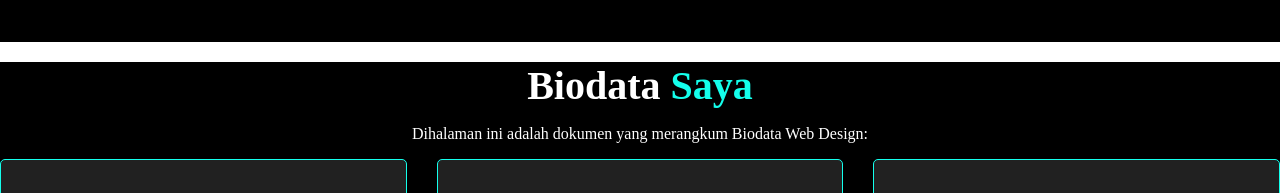
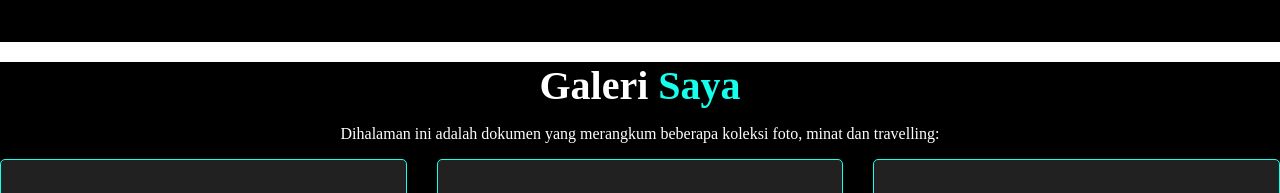
Before and after one commit to Rblhds75/Website, a plain HTML site: page index.html in a window 1280 px wide. Shown: the part 5622-5815 px from the top of the page. Drawn offline with Linux system fonts and the light colour scheme.

Commit message:
Update index.html

```diff
--- a/index.html
+++ b/index.html
@@ -396,8 +396,8 @@
         <!-- Galeri-->
         <section id="galeri">
             <div class="wrapper">
-                <h4>Biodata <span>Saya</span></h4>
-                <p>Dihalaman ini adalah dokumen yang merangkum Biodata Web Design:</p>
+                <h4>Galeri <span>Saya</span></h4>
+                <p>Dihalaman ini adalah dokumen yang merangkum beberapa koleksi foto, minat dan travelling:</p>
             </div>
 
             <ul class="project-list">
```
